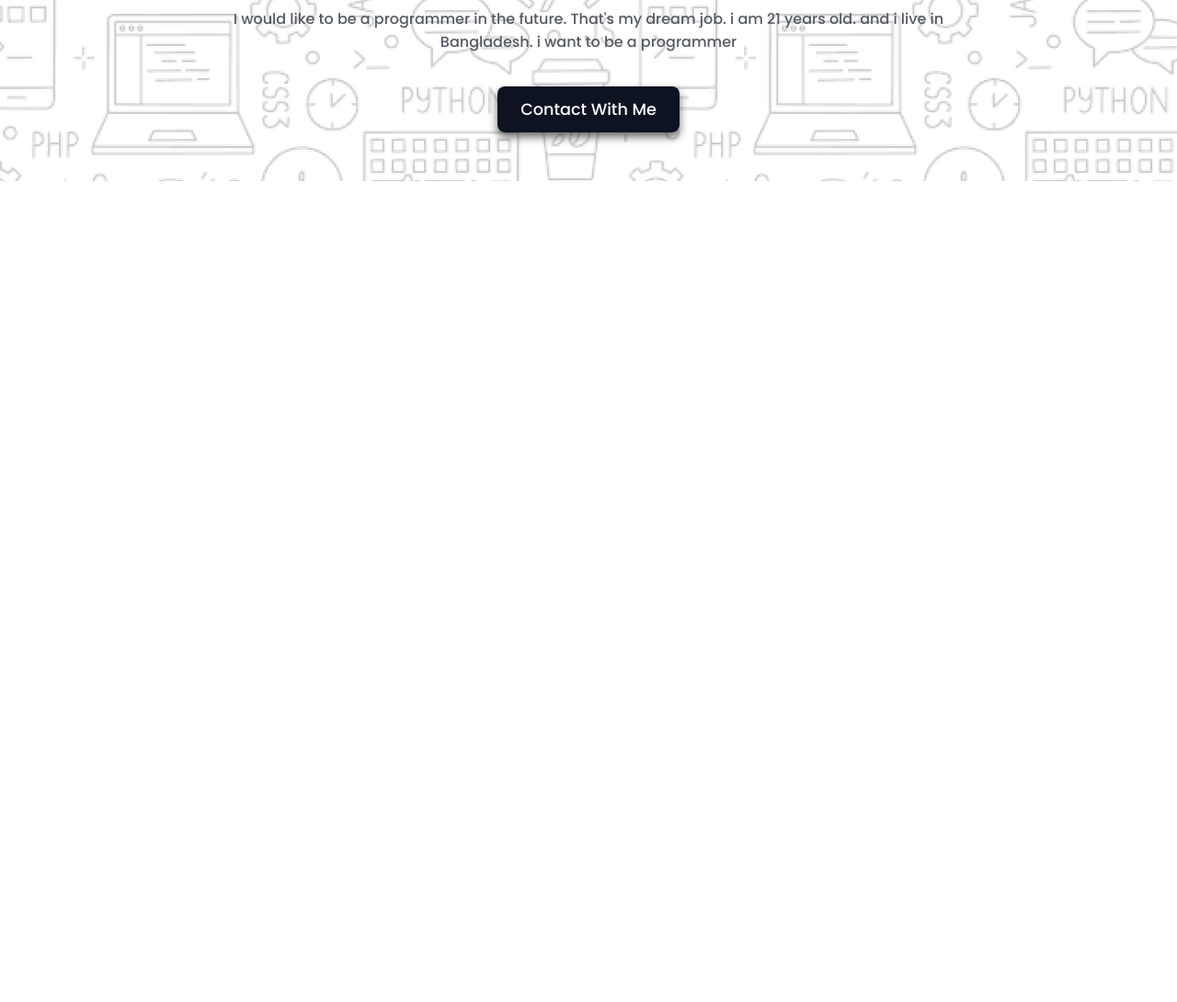
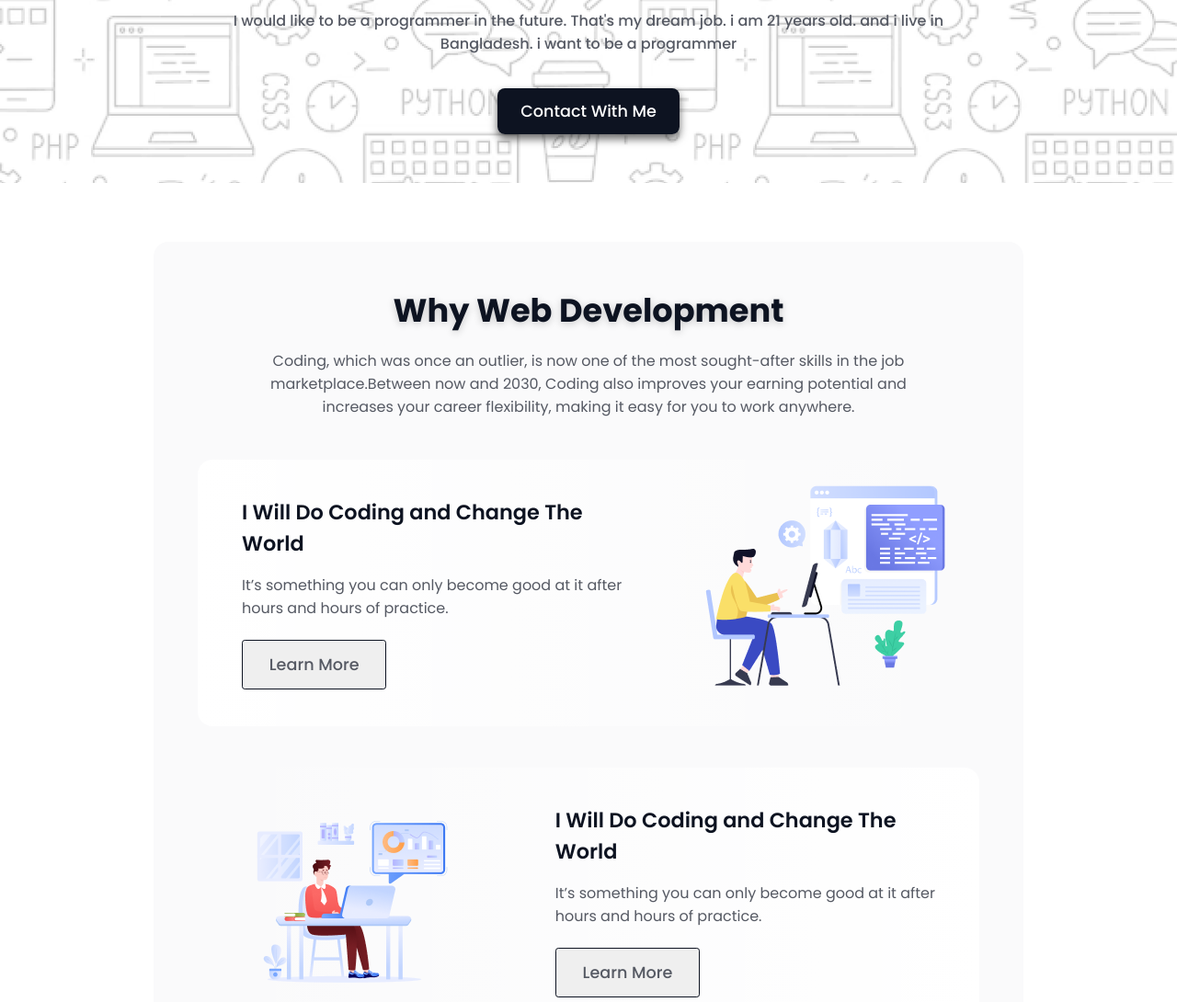
Before and after one commit to Md-sajeeb001/B-10-Assigenment, a plain HTML site: page index.html in a window 1280 px wide. Shown: the part 558-1648 px from the top of the page at 92% size. Before the commit the page ends 800 px from the top, so only its background shows below. Drawn offline with Linux system fonts and the light colour scheme.

Commit message:
loge page done

```diff
--- a/index.html
+++ b/index.html
@@ -28,7 +28,39 @@
     </header>
 
     <main>
+       <section class="web-development-section">
+          <div class="web-discription">
+          <h1>Why Web Development</h1>
+          <p>Coding, which was once an outlier, is now one of the most sought-after skills in the job marketplace.Between now and 2030, Coding also improves your earning potential and increases your career flexibility, making it easy for you to work anywhere. </p>
+          </div>
 
+          <div class="learn-more-cart-section">
+            <div class="cart-content">
+                <h2>I Will Do Coding and Change The <br> World</h2>
+                <p>It’s something you can only become good at it after <br> hours and hours of practice.</p>
+                <button class="learn-more"><a href="#">Learn More</a></button>
+            </div>
+            <img src="./assets/Layer_1.png" alt="">
+          </div>
+
+          <div class="learn-more-cart-section background">
+            <img src="./assets/Group 3.png" alt="">
+            <div class="cart-content">
+                <h2>I Will Do Coding and Change The <br> World</h2>
+                <p>It’s something you can only become good at it after <br> hours and hours of practice.</p>
+                <button class="learn-more"><a href="#">Learn More</a></button>
+            </div>
+          </div>
+
+          <div class="learn-more-cart-section">
+            <div class="cart-content">
+                <h2>I Will Do Coding and Change The <br> World</h2>
+                <p>It’s something you can only become good at it after <br> hours and hours of practice.</p>
+                <button class="learn-more"><a href="#">Learn More</a></button>
+            </div>
+            <img src="./assets/Group 4.png" alt="">
+          </div>
+       </section>
     </main>
 
     <footer></footer>
--- a/style/style.css
+++ b/style/style.css
@@ -19,6 +19,8 @@ html{
     --bg-secondary-color: #FAFAFB;
     --second-text-color: #555963;
 }
+
+/* =================HEADER & BANNER SECTION START HERE================== */
 nav ul{
     display: flex;
     align-items: center;
@@ -34,6 +36,8 @@ nav ul button{
     word-spacing: 5px;
     font-weight: 500;
     color: var(--text-color);
+    border: 1px solid rgba(117, 116, 116, 0.774);
+    cursor: pointer;
 }
 .banner-seciton{
     max-width: 1440px;
@@ -78,4 +82,77 @@ nav ul button{
     border-radius: .5rem;
     background-color: var(--text-color);
     box-shadow: 0px 5px 10px rgb(0, 0, 0,0.6);
+    cursor: pointer;
 }
+/* =================HEADER & BANNER SECTION END HERE================== */
+
+/* ====================WEB DEVELOPMENT SECTION START HERE====================== */
+.web-development-section{
+    width: 946px;
+    height: 1235px;
+    margin: 4rem auto;
+    background-color: var(--bg-secondary-color);
+    border-radius: 1rem;
+}
+.web-discription{
+    text-align: center;
+    padding: 0 6rem;
+}
+.web-discription h1{
+    padding-top: 3rem;
+    font-size: 2.2rem;
+    font-weight: 700;
+    color: var(--text-color);
+    text-shadow: 0px 2px 8px rgb(0, 0, 0,0.2);
+}
+.web-discription p{
+    color: var(--second-text-color);
+    font-size: 1rem;
+    font-weight: 400;
+    margin-top: 1rem;
+}
+.learn-more-cart-section{
+    width: 850px;
+    height: 290px;
+    margin: 2.8rem auto;
+    display: flex;
+    align-items: center;
+    justify-content: space-between;
+    border-radius: 1rem;
+    background: linear-gradient(90.00deg, rgb(255, 255, 255),rgba(255, 255, 255, 0) 100%);
+}
+.learn-more-cart-section img{
+    margin-right: 1.5rem;
+}
+.cart-content{
+    padding: 0 3rem;
+}
+.cart-content h2{
+    font-size: 1.4rem;
+    font-weight: 600;
+    color: var(--text-color);
+}
+.cart-content p{
+    font-size: 1rem;
+    font-weight: 400;
+    color: var(--second-text-color);
+    margin: 1rem  0;
+}
+.learn-more{
+    padding: .8rem 1.8rem;
+    font-size: 1.1rem;
+    font-weight: 500;
+    border: 1px solid rgb(13, 19, 33);
+    margin-top: .4rem;
+    border-radius: .2rem;
+    cursor: pointer;
+}
+.learn-more a{
+    color: var(--second-text-color);
+}
+/* =====================EXTRA CSS STYLE==================== */
+.background{
+    background: linear-gradient(90.00deg,rgba(255, 255, 255, 0),rgb(255, 255, 255) 100%);
+    padding-left: 3rem;
+}
+/* ====================WEB DEVELOPMENT SECTION END HERE====================== */
```
